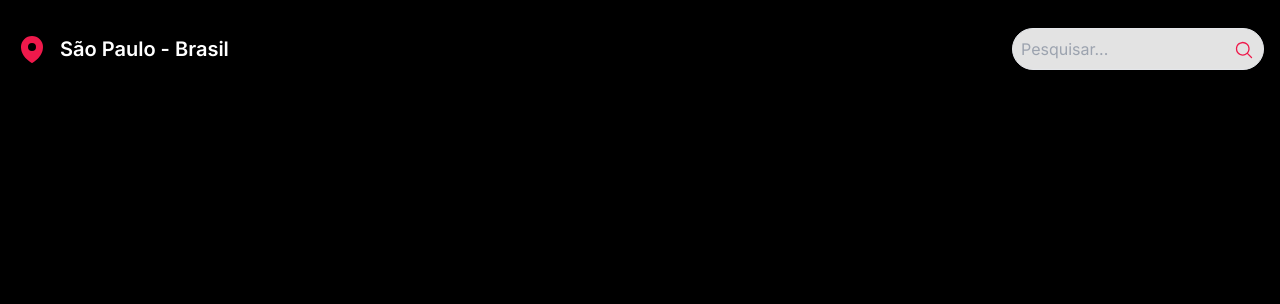
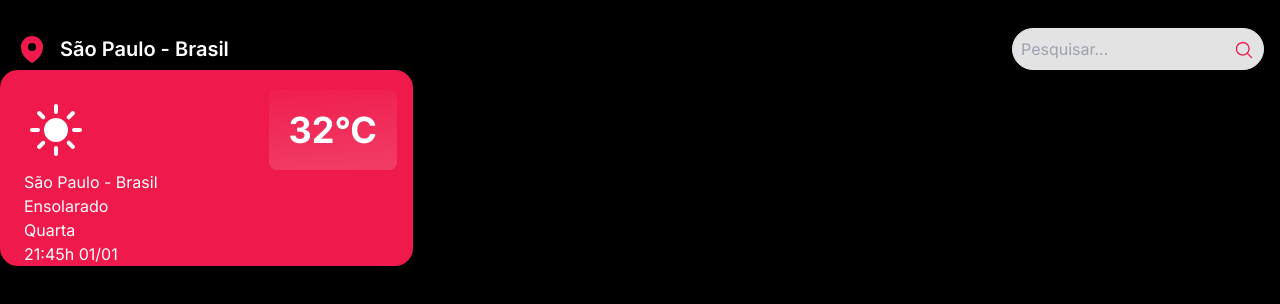
Before and after one commit to vitorFRE/weather, a Next.js app: page / in a window 1280 px wide. Shown: the top 304 px of the page. Built offline with nearby package versions, Linux system fonts and the light colour scheme.

Commit message:
style: header

```diff
--- /dev/null
+++ b/src/components/LargerWeatherCard.tsx
@@ -0,0 +1,26 @@
+import { SunIcon } from '@heroicons/react/24/solid';
+
+export default function LargeWeatherCard() {
+  return (
+    <div className="pt-5 pl-6 rounded-[18px] px-4 max-w-[413px] max-h-[294px] bg-product">
+      <div className="flex justify-between items-center">
+        <SunIcon className="h-16 w-16 text-white" />
+        <span
+          className="p-5 rounded-lg font-bold text-4xl bg-gradient-to-r from-transparent via-white to-white"
+          style={{
+            backgroundImage:
+              'linear-gradient(175.39deg, rgba(255, 255, 255, 0) -17.87%, rgba(255, 255, 255, 0.168) 108.83%, rgba(255, 255, 255, 0.2) 128.44%)',
+          }}
+        >
+          32°C
+        </span>
+      </div>
+      <p>São Paulo - Brasil</p>
+      <span>Ensolarado</span>
+      <h2>Quarta</h2>
+      <p>
+        21:45h <span>01/01</span>
+      </p>
+    </div>
+  );
+}
--- a/src/pages/index.tsx
+++ b/src/pages/index.tsx
@@ -1,10 +1,14 @@
 import Header from '@/components/Header';
+import LargeWeatherCard from '@/components/LargerWeatherCard';
 import Layout from '@/components/Layout';
 
 export default function Home() {
   return (
     <Layout>
       <Header />
+      <main>
+        <LargeWeatherCard />
+      </main>
     </Layout>
   );
 }
```
